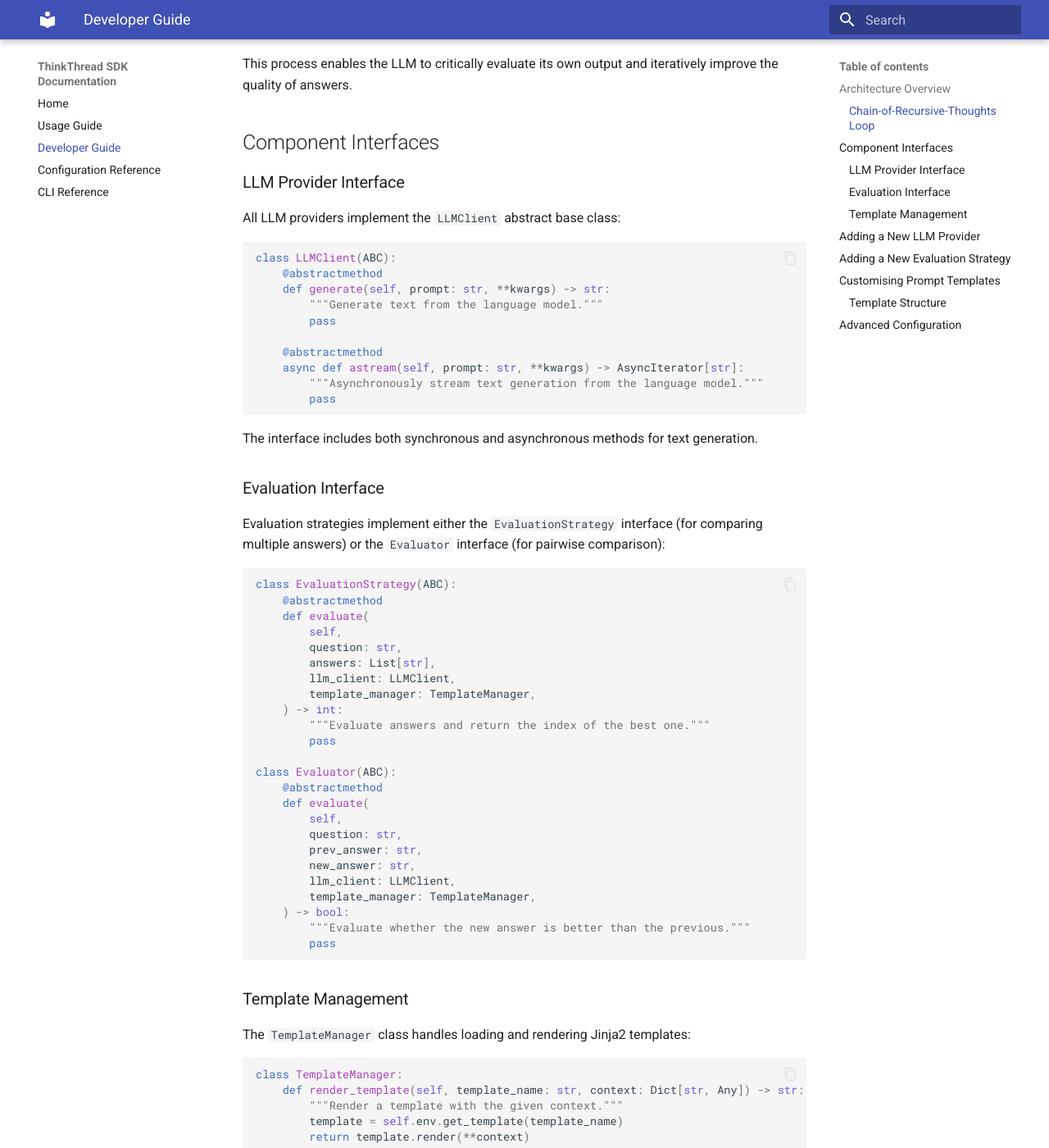
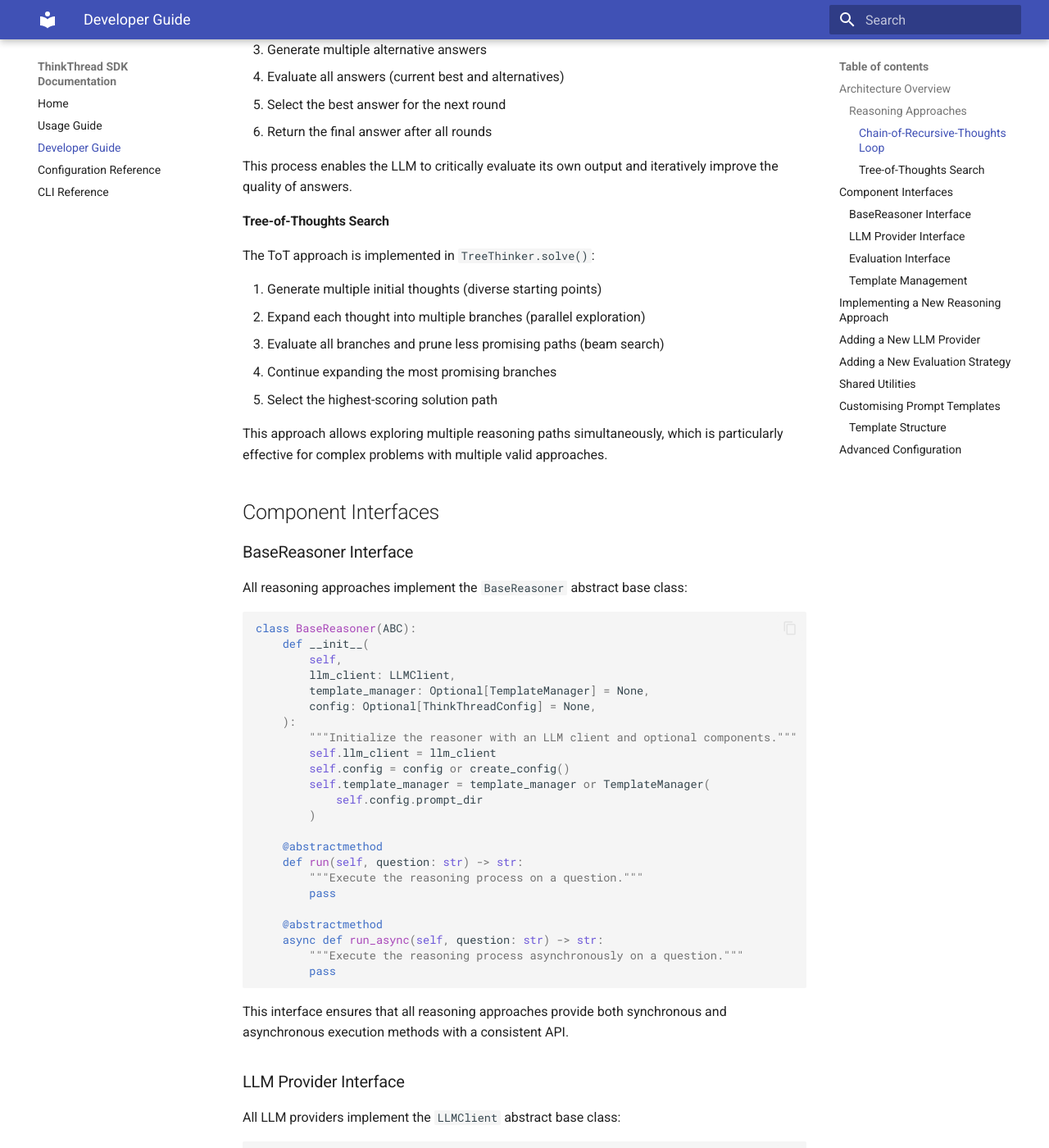
Before and after one commit to tomascupr/thinkthread, an MkDocs documentation site: the page built from docs/developer_guide.md, in a window 1280 px wide and 1400 px high, scrolled down 813 px. Shown: the whole window at 82% size. Built offline with MkDocs 1.6.1 and Material for MkDocs 9.7.7, drawn with Linux system fonts in a browser that asks for light colours; some of the changed text lies outside the part shown.

Commit message:
Phase 2: Update developer_guide.md with BaseReasoner and TreeThinker information

````diff
--- a/docs/developer_guide.md
+++ b/docs/developer_guide.md
@@ -1,20 +1,26 @@
 # ThinkThread SDK Developer Guide
 
-This guide explains the architecture of the ThinkThread SDK and how to extend it with new providers or evaluation strategies.
+This guide explains the architecture of the ThinkThread SDK and how to extend it with new providers, reasoning approaches, or evaluation strategies.
 
 ## Architecture Overview
 
 The ThinkThread SDK follows a modular architecture with these key components:
 
-1. **CoRTSession**: The main orchestrator that manages the recursive reasoning process
-2. **LLMClient**: Abstract interface for different LLM providers
-3. **TemplateManager**: Manages Jinja2 templates for prompt generation
-4. **Evaluation**: Strategies for evaluating and comparing answers
-5. **Config**: Configuration management via Pydantic
+1. **BaseReasoner**: Abstract base class for all reasoning approaches
+2. **ThinkThreadSession**: Implements Chain-of-Recursive-Thoughts (CoRT) reasoning
+3. **TreeThinker**: Implements Tree-of-Thoughts (ToT) reasoning
+4. **LLMClient**: Abstract interface for different LLM providers
+5. **TemplateManager**: Manages Jinja2 templates for prompt generation
+6. **Evaluation**: Strategies for evaluating and comparing answers
+7. **Config**: Configuration management via Pydantic
 
-### Chain-of-Recursive-Thoughts Loop
+### Reasoning Approaches
 
-The core of the SDK is the Chain-of-Recursive-Thoughts loop, implemented in `CoRTSession.run()`:
+The SDK supports two complementary reasoning approaches:
+
+#### Chain-of-Recursive-Thoughts Loop
+
+The CoRT approach is implemented in `ThinkThreadSession.run()`:
 
 1. Generate an initial answer using the configured LLM
 2. For each round:
@@ -25,7 +31,51 @@ The core of the SDK is the Chain-of-Recursive-Thoughts loop, implemented in `CoR
 
 This process enables the LLM to critically evaluate its own output and iteratively improve the quality of answers.
 
+#### Tree-of-Thoughts Search
+
+The ToT approach is implemented in `TreeThinker.solve()`:
+
+1. Generate multiple initial thoughts (diverse starting points)
+2. Expand each thought into multiple branches (parallel exploration)
+3. Evaluate all branches and prune less promising paths (beam search)
+4. Continue expanding the most promising branches
+5. Select the highest-scoring solution path
+
+This approach allows exploring multiple reasoning paths simultaneously, which is particularly effective for complex problems with multiple valid approaches.
+
 ## Component Interfaces
+
+### BaseReasoner Interface
+
+All reasoning approaches implement the `BaseReasoner` abstract base class:
+
+```python
+class BaseReasoner(ABC):
+    def __init__(
+        self,
+        llm_client: LLMClient,
+        template_manager: Optional[TemplateManager] = None,
+        config: Optional[ThinkThreadConfig] = None,
+    ):
+        """Initialize the reasoner with an LLM client and optional components."""
+        self.llm_client = llm_client
+        self.config = config or create_config()
+        self.template_manager = template_manager or TemplateManager(
+            self.config.prompt_dir
+        )
+
+    @abstractmethod
+    def run(self, question: str) -> str:
+        """Execute the reasoning process on a question."""
+        pass
+
+    @abstractmethod
+    async def run_async(self, question: str) -> str:
+        """Execute the reasoning process asynchronously on a question."""
+        pass
+```
+
+This interface ensures that all reasoning approaches provide both synchronous and asynchronous execution methods with a consistent API.
 
 ### LLM Provider Interface
 
@@ -87,6 +137,41 @@ class TemplateManager:
         """Render a template with the given context."""
         template = self.env.get_template(template_name)
         return template.render(**context)
+```
+
+## Implementing a New Reasoning Approach
+
+To implement a new reasoning approach, create a class that inherits from `BaseReasoner`:
+
+```python
+from thinkthread_sdk.base_reasoner import BaseReasoner
+from thinkthread_sdk.llm import LLMClient
+from thinkthread_sdk.prompting import TemplateManager
+from thinkthread_sdk.config import ThinkThreadConfig
+
+class NewReasoner(BaseReasoner):
+    def __init__(
+        self,
+        llm_client: LLMClient,
+        template_manager: Optional[TemplateManager] = None,
+        config: Optional[ThinkThreadConfig] = None,
+        **kwargs
+    ):
+        super().__init__(llm_client, template_manager, config)
+        # Initialize any approach-specific attributes
+
+    def run(self, question: str) -> str:
+        """Execute the reasoning process on a question."""
+        # Implement your reasoning approach
+        # 1. Process the question
+        # 2. Generate initial thoughts/answers
+        # 3. Apply your reasoning algorithm
+        # 4. Return the final answer
+
+    async def run_async(self, question: str) -> str:
+        """Execute the reasoning process asynchronously on a question."""
+        # Implement the async version of your reasoning approach
+        # You can use the shared utilities in reasoning_utils.py
 ```
 
 ## Adding a New LLM Provider
@@ -192,16 +277,54 @@ class NewEvaluationStrategy(EvaluationStrategy):
         return best_index
 ```
 
-2. Use your strategy when creating a CoRTSession:
+2. Use your strategy with any reasoner:
 
 ```python
-from thinkthread_sdk.cort_session import CoRTSession
+from thinkthread_sdk.session import ThinkThreadSession
+from thinkthread_sdk.tree_thinker import TreeThinker
 from your_module import NewEvaluationStrategy
 
-session = CoRTSession(
+# With Chain-of-Recursive-Thoughts
+cort_session = ThinkThreadSession(
     llm_client=client,
     evaluation_strategy=NewEvaluationStrategy(),
 )
+
+# With Tree-of-Thoughts
+tot_session = TreeThinker(
+    llm_client=client,
+    evaluator=NewEvaluationStrategy(),
+)
+```
+
+## Shared Utilities
+
+The SDK provides shared utilities in `reasoning_utils.py` for common operations used by different reasoning approaches:
+
+```python
+# Generate alternatives for a question and current answer
+alternatives = generate_alternatives(
+    question,
+    current_answer,
+    llm_client,
+    template_manager,
+    count=3,
+    temperature=0.9
+)
+
+# Generate alternatives asynchronously
+alternatives = await generate_alternatives_async(
+    question,
+    current_answer,
+    llm_client,
+    template_manager,
+    count=3,
+    temperature=0.9,
+    parallel=True  # Use parallel processing
+)
+
+# Calculate similarity between two strings
+similarity = calculate_similarity(str1, str2)
 ```
 
 ## Customising Prompt Templates
@@ -214,10 +337,22 @@ The SDK uses Jinja2 templates for all prompts. The default templates are in `thi
 
 ```python
 from thinkthread_sdk.prompting import TemplateManager
-from thinkthread_sdk.cort_session import CoRTSession
+from thinkthread_sdk.session import ThinkThreadSession
+from thinkthread_sdk.tree_thinker import TreeThinker
 
 template_manager = TemplateManager(template_dir="/path/to/your/templates")
-session = CoRTSession(llm_client=client, template_manager=template_manager)
+
+# Use with Chain-of-Recursive-Thoughts
+cort_session = ThinkThreadSession(
+    llm_client=client,
+    template_manager=template_manager
+)
+
+# Use with Tree-of-Thoughts
+tot_session = TreeThinker(
+    llm_client=client,
+    template_manager=template_manager
+)
 ```
 
 Or set the path in configuration:
@@ -235,17 +370,20 @@ Core templates that need to be implemented:
 - `evaluation_prompt.j2`: Evaluates multiple answers
 - `pairwise_prompt.j2`: Compares two answers
 - `final_answer.j2`: Formats the final answer
+- `tot_expansion_prompt.j2`: Generates continuations for tree nodes (ToT only)
+- `tot_evaluation_prompt.j2`: Evaluates tree branches (ToT only)
 
 ## Advanced Configuration
 
-For advanced configuration, create a custom `CoRTConfig` instance:
+For advanced configuration, create a custom `ThinkThreadConfig` instance:
 
 ```python
-from thinkthread_sdk.config import CoRTConfig
-from thinkthread_sdk.cort_session import CoRTSession
+from thinkthread_sdk.config import ThinkThreadConfig
+from thinkthread_sdk.session import ThinkThreadSession
+from thinkthread_sdk.tree_thinker import TreeThinker
 
 # Create custom configuration
-config = CoRTConfig(
+config = ThinkThreadConfig(
     openai_api_key="your-api-key",
     provider="openai",
     openai_model="gpt-4",
@@ -253,8 +391,20 @@ config = CoRTConfig(
     rounds=3,
     use_pairwise_evaluation=True,
     use_self_evaluation=False,
+    parallel_alternatives=True,  # Enable parallel processing
 )
 
-# Create session with custom config
-session = CoRTSession(llm_client=client, config=config)
+# Use with Chain-of-Recursive-Thoughts
+cort_session = ThinkThreadSession(
+    llm_client=client,
+    config=config
+)
+
+# Use with Tree-of-Thoughts
+tot_session = TreeThinker(
+    llm_client=client,
+    max_tree_depth=3,
+    branching_factor=3,
+    config=config
+)
 ```
````
